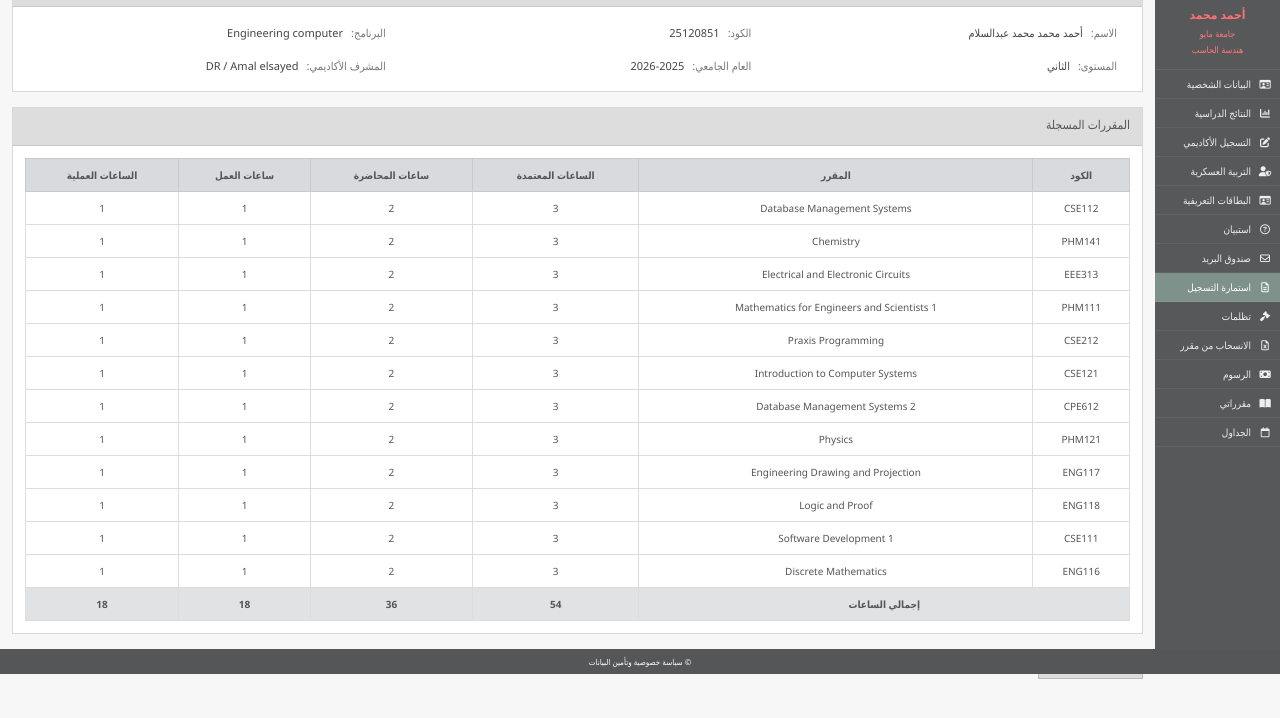
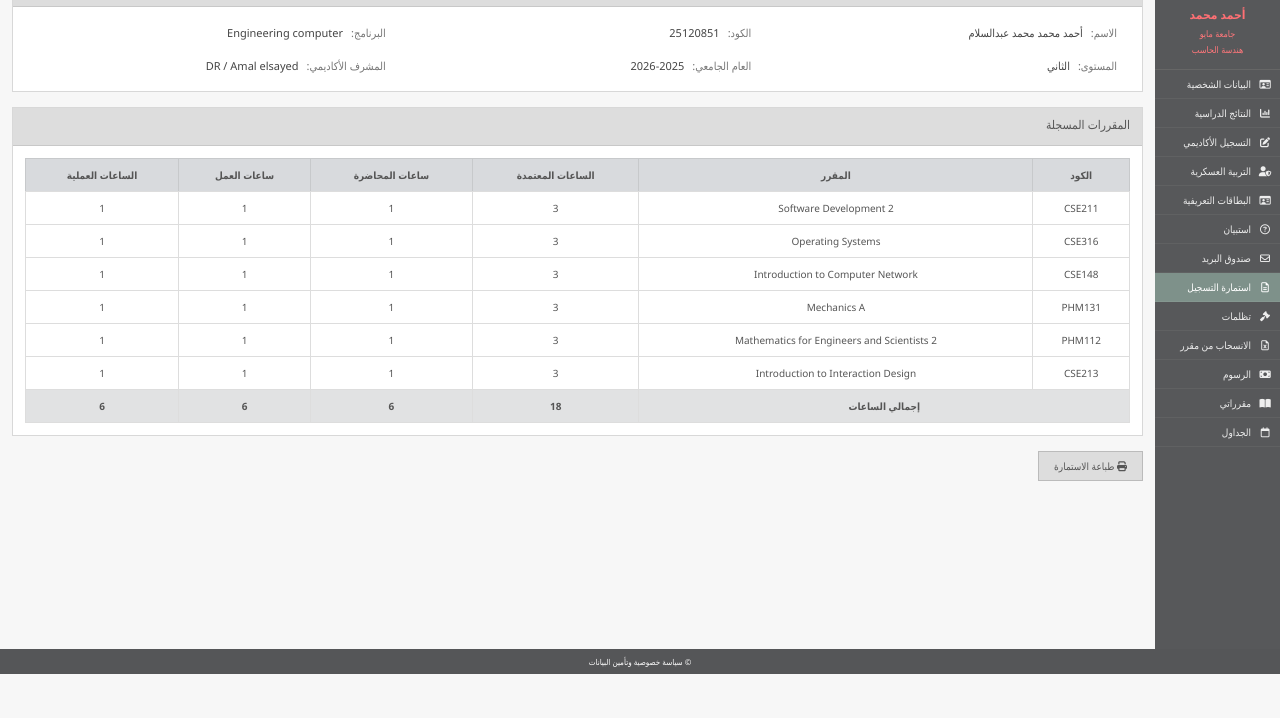
Before and after one commit to hamohamo1222222-stack/MYU-University, a plain HTML site: page pages/registration-form.html in a window 1280 px wide. Shown: the part 126-844 px from the top of the page. After the commit the page ends 800 px from the top, so only its background shows below. Drawn offline with Linux system fonts and the light colour scheme; sample sign-in values are in the browser's storage.

Commit message:
وصف التعديل

```diff
--- a/pages/registration-form.html
+++ b/pages/registration-form.html
@@ -219,109 +219,56 @@
                     <tbody>
 
                         <tr>
-                            <td>CSE112</td>
-                            <td>Database Management Systems</td>
+                            <tr>
+                            <td>CSE211</td>
+                            <td>Software Development 2</td>
                             <td>3</td>
-                            <td>2</td>
+                            <td>1</td>
                             <td>1</td>
                             <td>1</td>
                         </tr>
 
                         <tr>
-                            <td>PHM141</td>
-                            <td>Chemistry</td>
+                            <td>CSE316</td>
+                            <td>Operating Systems</td>
                             <td>3</td>
-                            <td>2</td>
+                            <td>1</td>
                             <td>1</td>
                             <td>1</td>
                         </tr>
 
                         <tr>
-                            <td>EEE313</td>
-                            <td>Electrical and Electronic Circuits</td>
+                            <td>CSE148</td>
+                            <td>Introduction to Computer Network</td>
                             <td>3</td>
-                            <td>2</td>
+                            <td>1</td>
                             <td>1</td>
                             <td>1</td>
                         </tr>
 
                         <tr>
-                            <td>PHM111</td>
-                            <td>Mathematics for Engineers and Scientists 1</td>
+                            <td>PHM131</td>
+                            <td>Mechanics A</td>
                             <td>3</td>
-                            <td>2</td>
+                            <td>1</td>
                             <td>1</td>
                             <td>1</td>
                         </tr>
 
                         <tr>
-                            <td>CSE212</td>
-                            <td>Praxis Programming</td>
+                            <td>PHM112</td>
+                            <td>Mathematics for Engineers and Scientists 2</td>
                             <td>3</td>
-                            <td>2</td>
+                            <td>1</td>
                             <td>1</td>
                             <td>1</td>
                         </tr>
 
                         <tr>
-                            <td>CSE121</td>
-                            <td>Introduction to Computer Systems</td>
+                            <td>CSE213</td>
+                            <td>Introduction to Interaction Design</td>
                             <td>3</td>
-                            <td>2</td>
                             <td>1</td>
-                            <td>1</td>
-                        </tr>
-
-                        <tr>
-                            <td>CPE612</td>
-                            <td>Database Management Systems 2</td>
-                            <td>3</td>
-                            <td>2</td>
-                            <td>1</td>
-                            <td>1</td>
-                        </tr>
-
-                        <tr>
-                            <td>PHM121</td>
-                            <td>Physics</td>
-                            <td>3</td>
-                            <td>2</td>
-                            <td>1</td>
-                            <td>1</td>
-                        </tr>
-
-                        <tr>
-                            <td>ENG117</td>
-                            <td>Engineering Drawing and Projection</td>
-                            <td>3</td>
-                            <td>2</td>
-                            <td>1</td>
-                            <td>1</td>
-                        </tr>
-
-                        <tr>
-                            <td>ENG118</td>
-                            <td>Logic and Proof</td>
-                            <td>3</td>
-                            <td>2</td>
-                            <td>1</td>
-                            <td>1</td>
-                        </tr>
-
-                        <tr>
-                            <td>CSE111</td>
-                            <td>Software Development 1</td>
-                            <td>3</td>
-                            <td>2</td>
-                            <td>1</td>
-                            <td>1</td>
-                        </tr>
-
-                        <tr>
-                            <td>ENG116</td>
-                            <td>Discrete Mathematics</td>
-                            <td>3</td>
-                            <td>2</td>
                             <td>1</td>
                             <td>1</td>
                         </tr>
@@ -336,19 +283,19 @@
                             </td>
 
                             <td>
-                                54
-                            </td>
-
-                            <td>
-                                36
-                            </td>
-
-                            <td>
                                 18
                             </td>
 
                             <td>
-                                18
+                                6
+                            </td>
+
+                            <td>
+                                6
+                            </td>
+
+                            <td>
+                                6
                             </td>
                         </tr>
 
```
